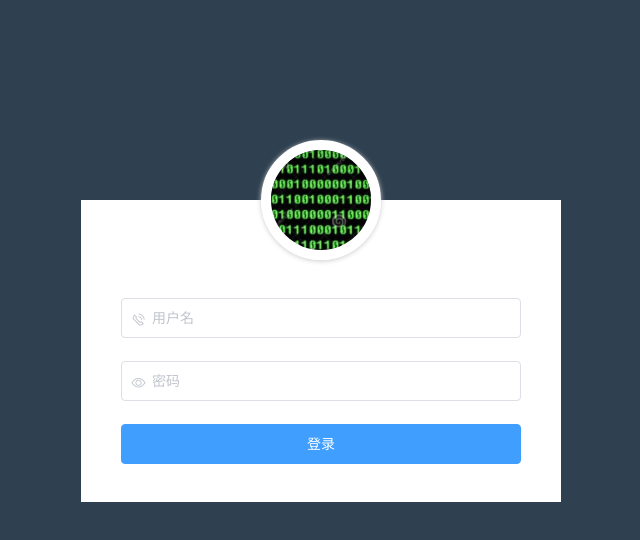
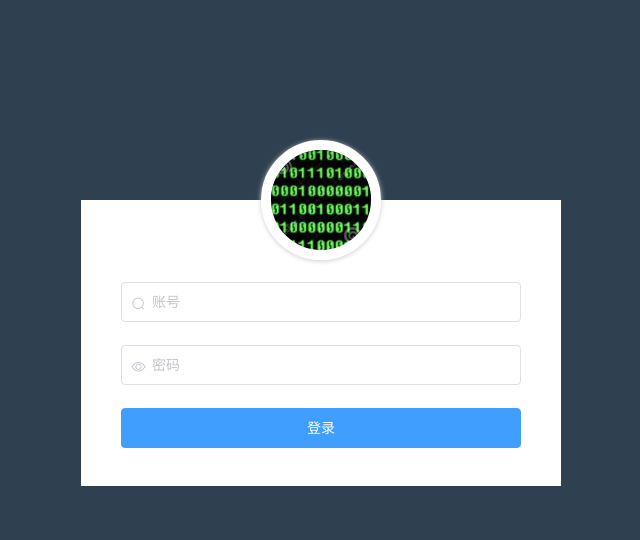
Before and after one commit to brave1992/-, a Vue app: page /#/login in a window 1280 px wide. Shown: the top 540 px of the page, without its empty margins (319-959 px from the left). Built offline with nearby package versions, Linux system fonts and the light colour scheme.

Commit message:
登录页面表单完成

```diff
--- a/src/router.js
+++ b/src/router.js
@@ -8,7 +8,7 @@ Vue.use(VueRouter)
 
 const router = new VueRouter({
   routes: [
-    { path: '/login', component: login },
+    { path: '/login',name:'Login', component: login },
     { path: '/', component: home }
   ]
 })
--- a/src/views/login.vue
+++ b/src/views/login.vue
@@ -1,84 +1,61 @@
 <template>
   <div class="login">
-    <el-form ref="form" :model="form" :rules="rules" class="form">
+    <el-form ref="form" :model="form" class="container" :rules="rules">
       <el-form-item>
-        <img src="../assets/avatar.jpg" class="login-img">
+        <div class="avatar">
+          <img src="../assets/avatar.jpg" alt="">
+        </div>
       </el-form-item>
       <el-form-item prop="username">
-        <el-input v-model="form.username"
-                placeholder="用户名"
-                prefix-icon="el-icon-phone-outline">
-        </el-input>
+        <el-input v-model="form.username" placeholder="账号" prefix-icon="el-icon-search"></el-input>
       </el-form-item>
-      <el-form-item  prop="password">
-        <el-input v-model="form.password"
-                placeholder="密码"
-                type="password"
-                prefix-icon="el-icon-view">
-        </el-input>
+      <el-form-item prop="password">
+        <el-input v-model="form.password" placeholder="密码" prefix-icon="el-icon-view"></el-input>
       </el-form-item>
       <el-form-item>
-        <el-button type="primary" class="btn" @click="login('form')">登录</el-button>
+        <el-button type="primary" class="login-btn">登录</el-button>
       </el-form-item>
     </el-form>
   </div>
 </template>
+
 <script>
-import { loginPost } from "../api/index";
-
 export default {
   data() {
     return {
       form: {
-        username: "",
-        password: ""
+        username: '',
+        password: ''
       },
       rules: {
-        username: [{ required: true, message: "请输入用户名", trigger: "blur" }],
-        password: [{ required: true, message: "请输入密码", trigger: "blur" }]
+        username: [
+          { required: true, message: '请输入用户名称', trigger: 'blur' },
+              ],
+        password: [
+          { required: true, message: '请输入密码', trigger: 'blur' }
+        ]
       }
-    };
-  },
-  methods: {
-    login(formName) {
-      this.$refs[formName].validate(valid => {
-        if (valid) {
-          loginPost(this.form).then(res => {
-            if (res.meta.status === 200) {
-              localStorage.setItem("myToken", res.data.token);
-              this.$message({
-                message: res.meta.msg,
-                type: "success"
-              });
-              this.$router.push("/");
-            } else {
-              this.$message({
-                message: res.meta.msg,
-                type: "warning"
-              });
-            }
-          });
-        } else {
-          console.log("error submit!!");
-          return false;
-        }
-      });
     }
   }
-};
+}
 </script>
+
 <style lang="scss" scoped>
-.login {
+  .login {
+  position: fixed;
   width: 100%;
   height: 100%;
-  background: #2f4050;
-  position: fixed;
-  .form {
+  background-color: #2f4050;
+
+  .container {
+    position: absolute;
+    left: 0;
+    right: 0;
     width: 400px;
     padding: 0px 40px 15px 40px;
     margin: 200px auto;
-    background: #fff;
-    .login-img {
+    background: white;
+    .avatar {
       position: relative;
       left: 50%;
       width: 120px;
@@ -91,7 +68,7 @@ export default {
       box-shadow: 0 1px 5px #ccc;
       overflow: hidden;
     }
-    .btn {
+    .login-btn {
       width: 100%;
     }
   }
```
Also changed, not shown: src/components/HelloWorld.vue (deleted, +0 -48 lines), 2 other files (tests, documents, lock files or other folders).
